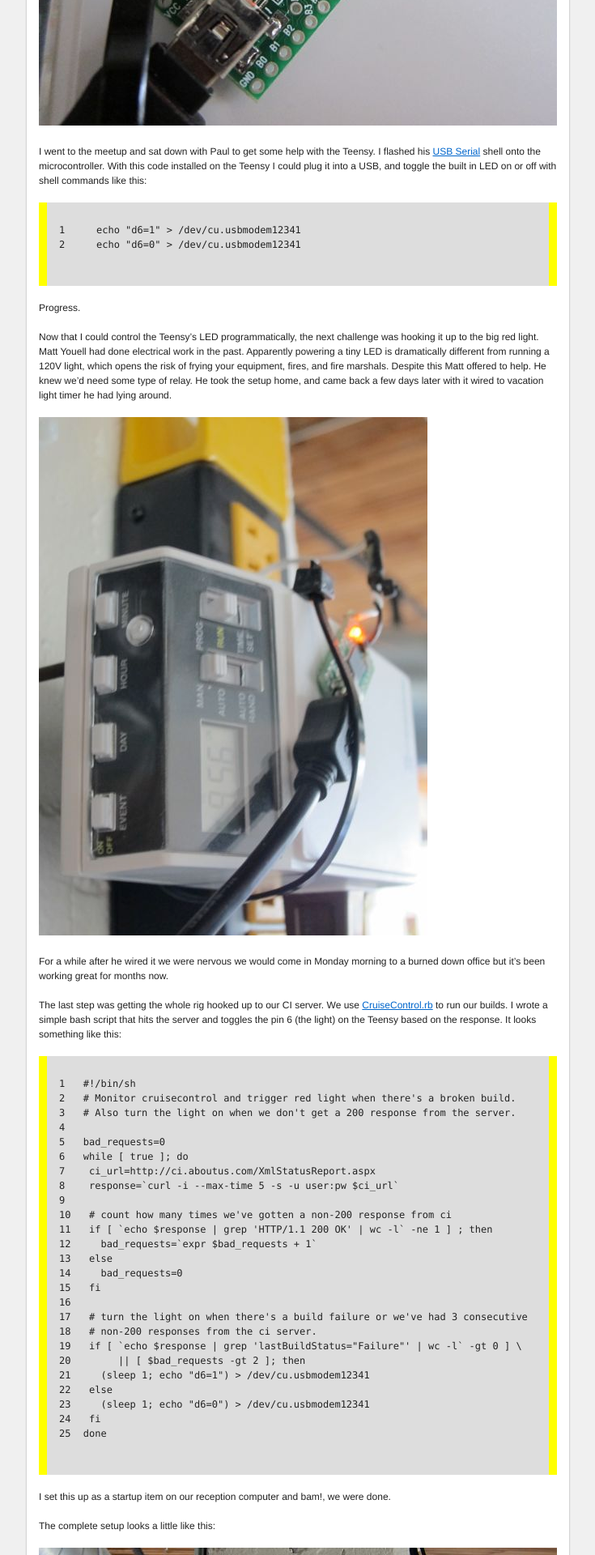
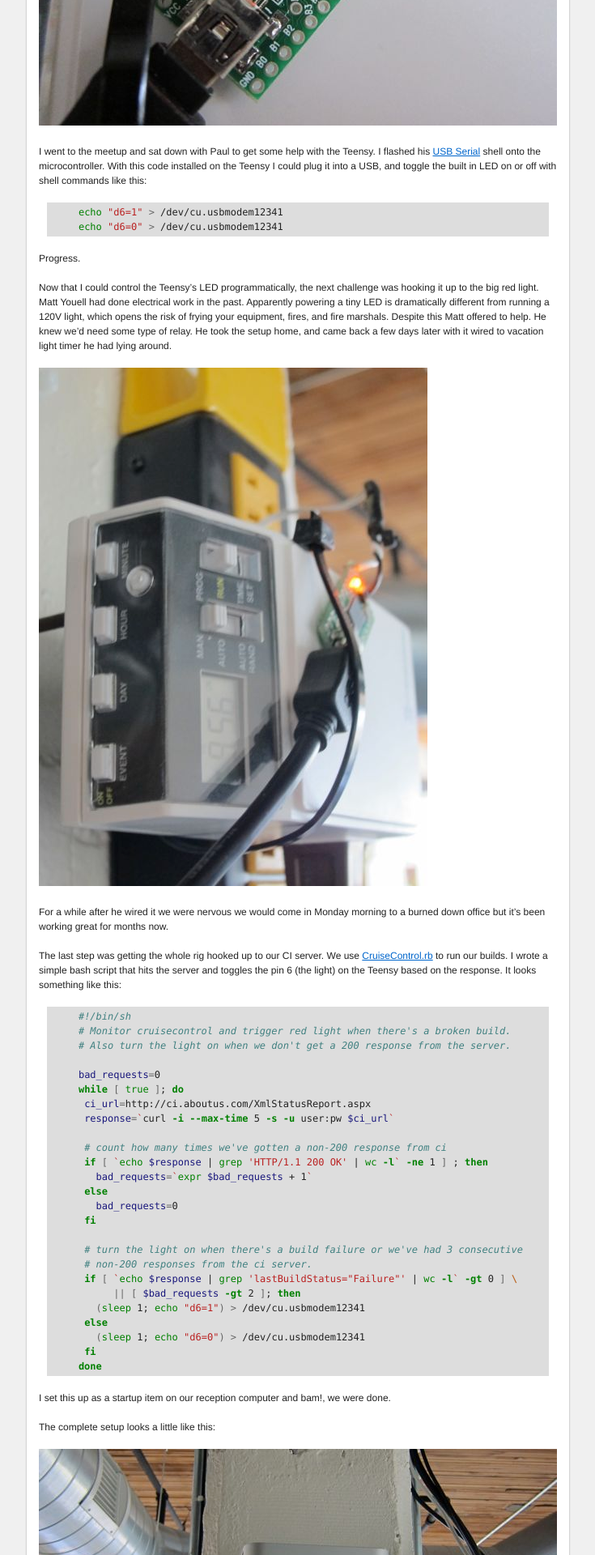
Before and after one commit to AboutUs/devblog, a Jekyll site: the page built from _posts/2011-04-19-our-continuous-integration-is-a-big-red-flashing-light.markdown, in a window 1280 px wide. Shown: the part 1424-3344 px from the top of the page at 81% size, without its empty margins (412-1147 px from the left). Built offline with Jekyll 4.4.1, drawn with Linux system fonts in a browser that asks for light colours; Markdown is read by kramdown in place of the engine named in the settings.

Commit message:
Syntax highlighting

```diff
--- a/_layouts/default.html
+++ b/_layouts/default.html
@@ -20,6 +20,7 @@
     <!--[if lt IE 8]><link rel="stylesheet" href="/css/ie.css" type="text/css" media="screen, projection"><![endif]-->
 
     <link rel="stylesheet" href="/css/style.css" type="text/css" media="screen, projection">
+    <link rel="stylesheet" href="/css/syntax.css" type="text/css" media="screen, projection">
 
     <link rel="shortcut icon" href="/favicon.ico">
   </head>
--- a/_posts/2011-04-08-initial-commit.markdown
+++ b/_posts/2011-04-08-initial-commit.markdown
@@ -54,6 +54,8 @@
 someone pushes a change.
 
     devblog # vi .git/hooks/post-receive
+
+{% highlight ruby %}
     #!/bin/sh
     #
     GIT_REPO=/www/aboutus/devblog.git
@@ -64,6 +66,7 @@
     jekyll --no-auto $TMP_GIT_CLONE $PUBLIC_WWW
     rm -Rf $TMP_GIT_CLONE
     exit
+{% endhighlight %}
 
 Nginx serves the static files in `/www/aboutus/devblog`.
 
--- a/_posts/2011-04-19-our-continuous-integration-is-a-big-red-flashing-light.markdown
+++ b/_posts/2011-04-19-our-continuous-integration-is-a-big-red-flashing-light.markdown
@@ -46,8 +46,10 @@
 the microcontroller. With this code installed on the Teensy I could plug it into
 a USB, and toggle the built in LED on or off with shell commands like this:
 
+{% highlight bash %}
     echo "d6=1" > /dev/cu.usbmodem12341
     echo "d6=0" > /dev/cu.usbmodem12341
+{% endhighlight %}
 
 Progress.
 
@@ -69,6 +71,7 @@
 builds. I wrote a simple bash script that hits the server and toggles the pin 6
 (the light) on the Teensy based on the response.  It looks something like this:
 
+{% highlight bash %}
     #!/bin/sh
     # Monitor cruisecontrol and trigger red light when there's a broken build.
     # Also turn the light on when we don't get a 200 response from the server.
@@ -94,6 +97,7 @@
        (sleep 1; echo "d6=0") > /dev/cu.usbmodem12341
      fi
     done
+{% endhighlight %}
 
 I set this up as a startup item on our reception computer and bam!, we were
 done.
--- a/css/screen.css
+++ b/css/screen.css
@@ -70,7 +70,6 @@
 .hide {display:none;}
 .quiet {color:#666;}
 .loud {color:#000;}
-.highlight {background:#ff0;}
 .added {background:#060;color:#fff;}
 .removed {background:#900;color:#fff;}
 .first {margin-left:0;padding-left:0;}
--- a/css/src/typography.css
+++ b/css/src/typography.css
@@ -113,7 +113,6 @@
 
 .quiet      { color: #666; }
 .loud       { color: #000; }
-.highlight  { background:#ff0; }
 .added      { background:#060; color: #fff; }
 .removed    { background:#900; color: #fff; }
 
--- /dev/null
+++ b/css/syntax.css
@@ -0,0 +1,61 @@
+.hll { background-color: #ffffcc }
+.c { color: #408080; font-style: italic } /* Comment */
+.err { border: 1px solid #FF0000 } /* Error */
+.k { color: #008000; font-weight: bold } /* Keyword */
+.o { color: #666666 } /* Operator */
+.cm { color: #408080; font-style: italic } /* Comment.Multiline */
+.cp { color: #BC7A00 } /* Comment.Preproc */
+.c1 { color: #408080; font-style: italic } /* Comment.Single */
+.cs { color: #408080; font-style: italic } /* Comment.Special */
+.gd { color: #A00000 } /* Generic.Deleted */
+.ge { font-style: italic } /* Generic.Emph */
+.gr { color: #FF0000 } /* Generic.Error */
+.gh { color: #000080; font-weight: bold } /* Generic.Heading */
+.gi { color: #00A000 } /* Generic.Inserted */
+.go { color: #808080 } /* Generic.Output */
+.gp { color: #000080; font-weight: bold } /* Generic.Prompt */
+.gs { font-weight: bold } /* Generic.Strong */
+.gu { color: #800080; font-weight: bold } /* Generic.Subheading */
+.gt { color: #0040D0 } /* Generic.Traceback */
+.kc { color: #008000; font-weight: bold } /* Keyword.Constant */
+.kd { color: #008000; font-weight: bold } /* Keyword.Declaration */
+.kn { color: #008000; font-weight: bold } /* Keyword.Namespace */
+.kp { color: #008000 } /* Keyword.Pseudo */
+.kr { color: #008000; font-weight: bold } /* Keyword.Reserved */
+.kt { color: #B00040 } /* Keyword.Type */
+.m { color: #666666 } /* Literal.Number */
+.s { color: #BA2121 } /* Literal.String */
+.na { color: #7D9029 } /* Name.Attribute */
+.nb { color: #008000 } /* Name.Builtin */
+.nc { color: #0000FF; font-weight: bold } /* Name.Class */
+.no { color: #880000 } /* Name.Constant */
+.nd { color: #AA22FF } /* Name.Decorator */
+.ni { color: #999999; font-weight: bold } /* Name.Entity */
+.ne { color: #D2413A; font-weight: bold } /* Name.Exception */
+.nf { color: #0000FF } /* Name.Function */
+.nl { color: #A0A000 } /* Name.Label */
+.nn { color: #0000FF; font-weight: bold } /* Name.Namespace */
+.nt { color: #008000; font-weight: bold } /* Name.Tag */
+.nv { color: #19177C } /* Name.Variable */
+.ow { color: #AA22FF; font-weight: bold } /* Operator.Word */
+.w { color: #bbbbbb } /* Text.Whitespace */
+.mf { color: #666666 } /* Literal.Number.Float */
+.mh { color: #666666 } /* Literal.Number.Hex */
+.mi { color: #666666 } /* Literal.Number.Integer */
+.mo { color: #666666 } /* Literal.Number.Oct */
+.sb { color: #BA2121 } /* Literal.String.Backtick */
+.sc { color: #BA2121 } /* Literal.String.Char */
+.sd { color: #BA2121; font-style: italic } /* Literal.String.Doc */
+.s2 { color: #BA2121 } /* Literal.String.Double */
+.se { color: #BB6622; font-weight: bold } /* Literal.String.Escape */
+.sh { color: #BA2121 } /* Literal.String.Heredoc */
+.si { color: #BB6688; font-weight: bold } /* Literal.String.Interpol */
+.sx { color: #008000 } /* Literal.String.Other */
+.sr { color: #BB6688 } /* Literal.String.Regex */
+.s1 { color: #BA2121 } /* Literal.String.Single */
+.ss { color: #19177C } /* Literal.String.Symbol */
+.bp { color: #008000 } /* Name.Builtin.Pseudo */
+.vc { color: #19177C } /* Name.Variable.Class */
+.vg { color: #19177C } /* Name.Variable.Global */
+.vi { color: #19177C } /* Name.Variable.Instance */
+.il { color: #666666 } /* Literal.Number.Integer.Long */
```
